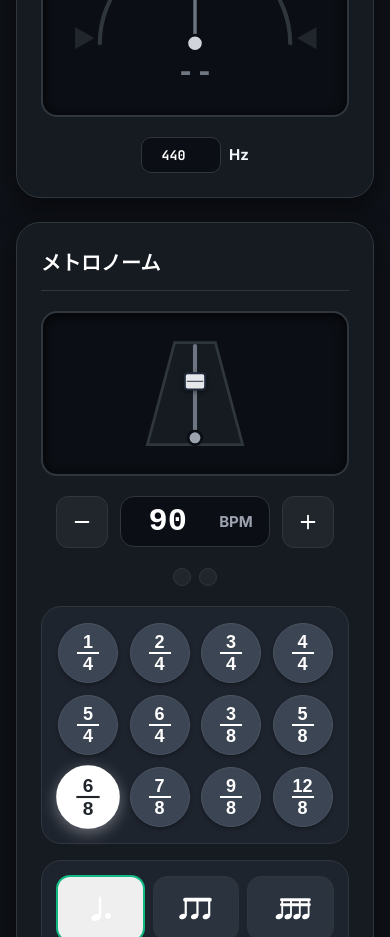
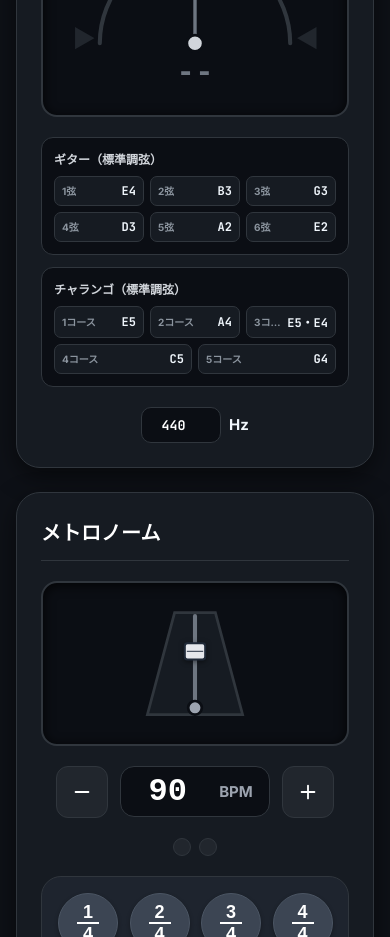
Before and after one commit to CharlieARPK/VoiceRecorder, a React (Vite) app: page / in a window 390 px wide. Shown: the part 860-1797 px from the top of the page. Built offline with nearby package versions, Linux system fonts and the light colour scheme.

Commit message:
Add guitar and charango string guides to tuner

```diff
--- a/src/components/TunerCard.jsx
+++ b/src/components/TunerCard.jsx
@@ -3,10 +3,63 @@ import { Mic, MicOff } from 'lucide-react';
 
 const noteStrings = ["C", "C#", "D", "D#", "E", "F", "F#", "G", "G#", "A", "A#", "B"];
 
+// Standard tuning. Charango strings are arranged in five double-string courses.
+const guitarTuning = [
+  { label: "1弦", note: "E4", midi: [64] },
+  { label: "2弦", note: "B3", midi: [59] },
+  { label: "3弦", note: "G3", midi: [55] },
+  { label: "4弦", note: "D3", midi: [50] },
+  { label: "5弦", note: "A2", midi: [45] },
+  { label: "6弦", note: "E2", midi: [40] }
+];
+
+const charangoTuning = [
+  { label: "1コース", note: "E5", midi: [76] },
+  { label: "2コース", note: "A4", midi: [69] },
+  { label: "3コース", note: "E5・E4", midi: [76, 64] },
+  { label: "4コース", note: "C5", midi: [72] },
+  { label: "5コース", note: "G4", midi: [67] }
+];
+
+function getCharangoCourse(noteNumber) {
+  if (noteNumber === null) return null;
+
+  const matches = charangoTuning.filter(({ midi }) => midi.includes(noteNumber));
+  if (matches.length === 0) return null;
+
+  // E5 is shared by the first course and the high string of the third course.
+  if (noteNumber === 76) return "1・3コース";
+  if (noteNumber === 64) return "3コース（低音弦）";
+  return matches[0].label;
+}
+
+function TuningGuide({ title, tuning, detectedNote }) {
+  return (
+    <div className="tuning-guide">
+      <div className="tuning-guide-title">{title}</div>
+      <div className="tuning-strings">
+        {tuning.map((string) => {
+          const isActive = detectedNote !== null && string.midi.includes(detectedNote);
+          return (
+            <div
+              key={string.label}
+              className={`tuning-string${isActive ? ' tuning-string-active' : ''}`}
+            >
+              <span className="tuning-string-number">{string.label}</span>
+              <span className="tuning-string-note">{string.note}</span>
+            </div>
+          );
+        })}
+      </div>
+    </div>
+  );
+}
+
 export default function TunerCard() {
   const [isListening, setIsListening] = useState(false);
   const [pitch, setPitch] = useState(null);
   const [noteName, setNoteName] = useState("--");
+  const [detectedNote, setDetectedNote] = useState(null);
   const [cents, setCents] = useState(0);
   const [a4Freq, setA4Freq] = useState(440);
 
@@ -83,6 +136,7 @@ export default function TunerCard() {
       setIsListening(false);
       setPitch(null);
       setNoteName("--");
+      setDetectedNote(null);
       setCents(0);
       return;
     }
@@ -125,6 +179,7 @@ export default function TunerCard() {
 
       setPitch(Math.round(frequency * 10) / 10);
       setNoteName(note || "--");
+      setDetectedNote(noteNum);
       setCents(centDiff);
     }
 
@@ -144,6 +199,7 @@ export default function TunerCard() {
 
   const activeColor = !pitch ? "#6e7681" : inTune ? "#10b981" : "#ef4444";
   const needleAngle = !pitch ? 0 : Math.max(-55, Math.min(55, (cents / 50) * 55));
+  const charangoCourse = getCharangoCourse(detectedNote);
 
   return (
     <div className="hardware-card">
@@ -240,6 +296,17 @@ export default function TunerCard() {
             {pitch} Hz
           </div>
         )}
+
+        {pitch && charangoCourse && (
+          <div className="charango-course-badge">
+            Charango {charangoCourse}
+          </div>
+        )}
+      </div>
+
+      <div className="tuning-guides" aria-label="ギターとチャランゴの標準調弦表">
+        <TuningGuide title="ギター（標準調弦）" tuning={guitarTuning} detectedNote={detectedNote} />
+        <TuningGuide title="チャランゴ（標準調弦）" tuning={charangoTuning} detectedNote={detectedNote} />
       </div>
 
       {/* Reference frequency */}
--- a/src/index.css
+++ b/src/index.css
@@ -129,6 +129,99 @@ body {
   position: relative !important;
 }
 
+/* Instrument tuning references */
+.charango-course-badge {
+  display: inline-flex;
+  align-items: center;
+  min-height: 26px;
+  margin-top: 8px;
+  padding: 4px 10px;
+  border: 1px solid rgba(16, 185, 129, 0.55);
+  border-radius: 999px;
+  background: rgba(16, 185, 129, 0.12);
+  color: #6ee7b7;
+  font-size: 12px;
+  font-weight: 800;
+  letter-spacing: 0.02em;
+}
+
+.tuning-guides {
+  display: grid;
+  grid-template-columns: 1fr 1fr;
+  gap: 12px;
+  margin: 0 0 20px;
+  text-align: left;
+}
+
+.tuning-guide {
+  min-width: 0;
+  padding: 12px;
+  border: 1px solid var(--border-card);
+  border-radius: 12px;
+  background: #0b0e14;
+}
+
+.tuning-guide-title {
+  margin-bottom: 9px;
+  color: #d1d5db;
+  font-size: 12px;
+  font-weight: 800;
+}
+
+.tuning-strings {
+  display: flex;
+  flex-wrap: wrap;
+  gap: 6px;
+}
+
+.tuning-string {
+  display: inline-flex;
+  flex: 1 1 72px;
+  align-items: center;
+  justify-content: space-between;
+  gap: 5px;
+  min-width: 0;
+  padding: 6px 7px;
+  border: 1px solid #30363d;
+  border-radius: 7px;
+  background: #161b22;
+  transition: border-color 0.15s, background-color 0.15s, box-shadow 0.15s;
+}
+
+.tuning-string-active {
+  border-color: #10b981;
+  background: rgba(16, 185, 129, 0.14);
+  box-shadow: 0 0 10px rgba(16, 185, 129, 0.18);
+}
+
+.tuning-string-number {
+  overflow: hidden;
+  color: #8b949e;
+  font-size: 10px;
+  font-weight: 700;
+  text-overflow: ellipsis;
+  white-space: nowrap;
+}
+
+.tuning-string-note {
+  color: #f0f6fc;
+  font-family: var(--font-mono);
+  font-size: 12px;
+  font-weight: 800;
+  white-space: nowrap;
+}
+
+.tuning-string-active .tuning-string-number,
+.tuning-string-active .tuning-string-note {
+  color: #6ee7b7;
+}
+
+@media (max-width: 520px) {
+  .tuning-guides {
+    grid-template-columns: 1fr;
+  }
+}
+
 /* Inline row that NEVER wraps to multiple lines (`[-] [90] [+]`) */
 .row-nowrap {
   display: flex !important;
```
